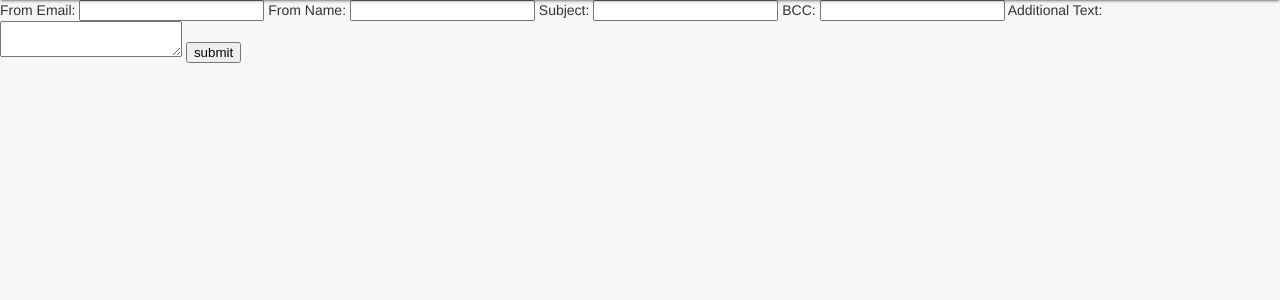
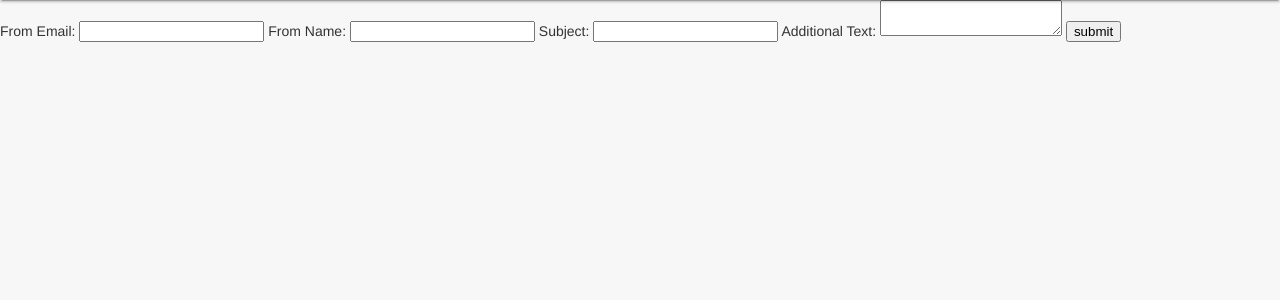
Before and after one commit to Cal-CS-61A-Staff/seating, a Flask app: template server/templates/email.html.j2 in a window 1280 px wide. Shown: the part 64-364 px from the top of the page. Run offline with Flask 2, Linux system fonts and the light colour scheme; tables that the repository leaves empty hold one stand-in row (values such as "Sample post"); the template is opened without the code that fills it: values that come from a table or form of the project are taken from there, most other values are stand-ins (such as "Sample title", 1, 10 or a date in 2020).

Commit message:
Remove bcc field

```diff
--- a/server/templates/email.html.j2
+++ b/server/templates/email.html.j2
@@ -6,7 +6,6 @@
   From Email: {{ macros.field(form.from_email) }}
   From Name: {{ macros.field(form.from_name) }}
   Subject: {{ macros.field(form.subject) }}
-  BCC: {{ macros.field(form.bcc) }}
   Additional Text: {{ macros.field(form.additional_text) }}
   {{ macros.field(form.submit) }}
 {% endcall %}
--- a/server/views.py
+++ b/server/views.py
@@ -287,7 +287,6 @@ class EmailForm(FlaskForm):
     from_email = StringField('from_email', [Email()])
     from_name = StringField('from_name', [InputRequired()])
     subject = StringField('subject', [InputRequired()])
-    bcc = StringField('bcc', [Email()])
     additional_text = TextAreaField('additional_text')
     submit = SubmitField('submit')
 
```
